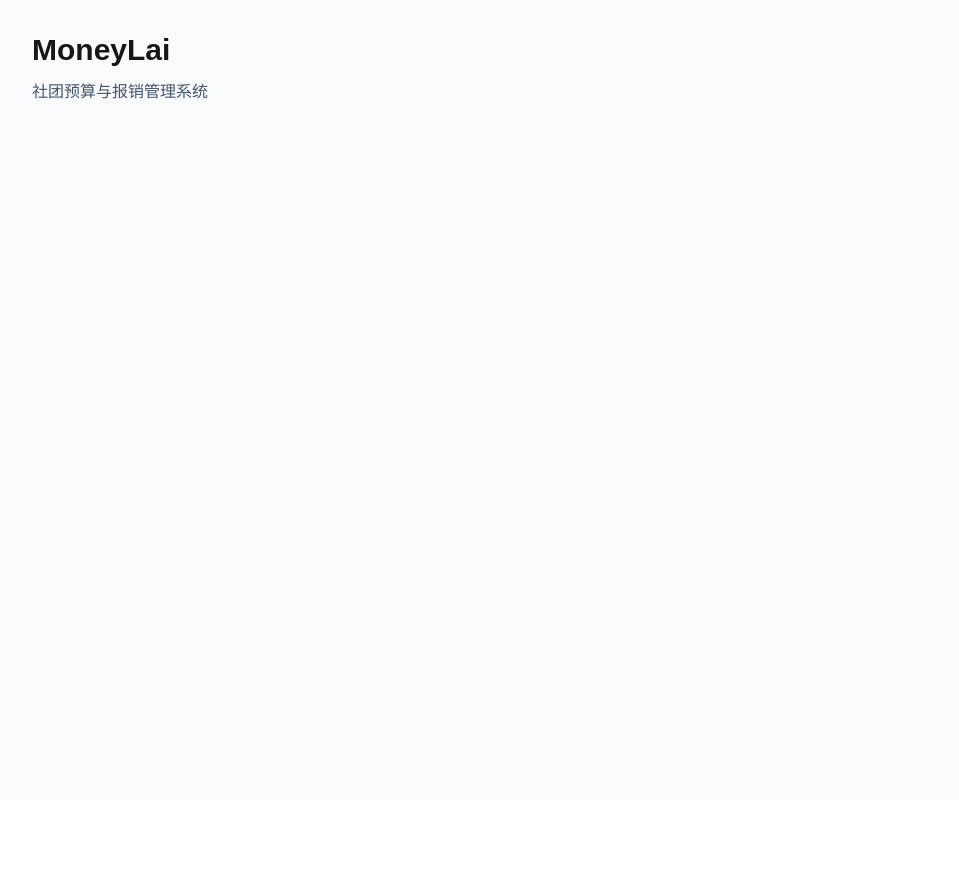
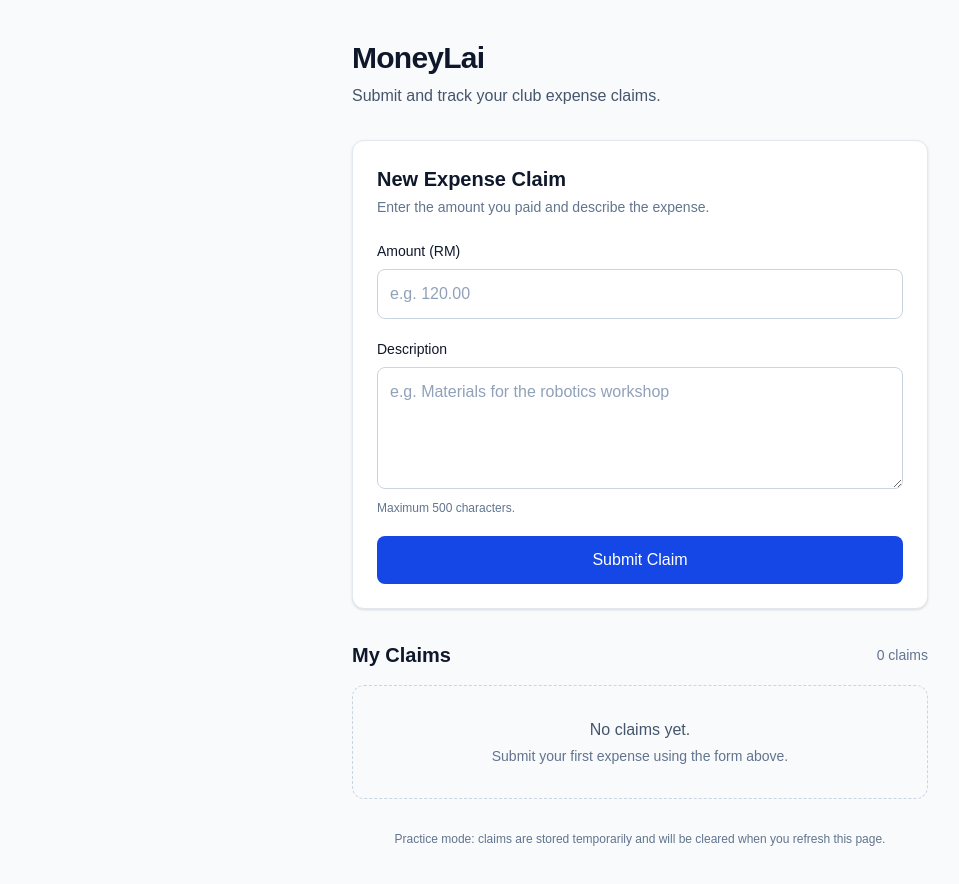
Before and after one commit to JLeongXD/AIROST2627_MoneyLai, a Next.js app in the folder web/: page / in a window 1280 px wide. Shown: the top 884 px of the page, without its empty margins (0-959 px from the left). Before the commit the page ends 800 px from the top, so only its background shows below. Built offline with nearby package versions, Linux system fonts and the light colour scheme.

Commit message:
Implement expense claim submission form and display claims list

```diff
--- a/web/app/page.tsx
+++ b/web/app/page.tsx
@@ -1,11 +1,183 @@
+"use client";
+
+import { useState } from "react";
+import type { FormEvent } from "react";
+
+type Claim = {
+  id: string;
+  amount: number;
+  description: string;
+};
+
 export default function Home() {
+  const [amount, setAmount] = useState(""); //useState-React 用来记住网页当前数据的地方。
+  const [description, setDescription] = useState("");
+  const [claims, setClaims] = useState<Claim[]>([]);
+  const [error, setError] = useState("");
+
+  function handleSubmit(event: FormEvent<HTMLFormElement>) {
+    event.preventDefault();
+
+    const numericAmount = Number(amount);
+
+    if (!Number.isFinite(numericAmount) || numericAmount <= 0) {
+      setError("Please enter an amount greater than 0.");
+      return;
+    }
+
+    if (!/^\d+(\.\d{1,2})?$/.test(amount.trim())) {
+      setError("Please enter an amount with up to two decimal places.");
+      return;
+    }
+
+    if (!description.trim()) {
+      setError("Please enter a description.");
+      return;
+    }
+
+    const newClaim: Claim = {
+      id: crypto.randomUUID(),
+      amount: numericAmount,
+      description: description.trim(),
+    };
+
+    setClaims((previousClaims) => [newClaim, ...previousClaims]);
+
+    setAmount("");
+    setDescription("");
+    setError("");
+  }
+
   return (
-    <main className="min-h-screen bg-slate-50 p-8">
-      <h1 className="text-3xl font-bold">MoneyLai</h1>
+    <main className="min-h-screen bg-slate-50 px-4 py-10 text-slate-900">
+      <div className="mx-auto max-w-xl">
+        <header>
+          <h1 className="text-3xl font-bold tracking-tight">MoneyLai</h1>
 
-      <p className="mt-3 text-slate-600">
-        社团预算与报销管理系统
-      </p>
+          <p className="mt-2 text-slate-600">
+            Submit and track your club expense claims.
+          </p>
+        </header>
+
+        <section className="mt-8 rounded-xl border border-slate-200 bg-white p-6 shadow-sm">
+          <h2 className="text-xl font-semibold">New Expense Claim</h2>
+
+          <p className="mt-1 text-sm text-slate-500">
+            Enter the amount you paid and describe the expense.
+          </p>
+
+          <form
+            noValidate
+            onSubmit={handleSubmit}
+            className="mt-6 space-y-5"
+          >
+            <div>
+              <label
+                htmlFor="amount"
+                className="block text-sm font-medium"
+              >
+                Amount (RM)
+              </label>
+
+              <input
+                id="amount"
+                name="amount"
+                type="number"
+                inputMode="decimal"
+                min="0.01"
+                step="0.01"
+                required
+                value={amount}
+                onChange={(event) => setAmount(event.target.value)}
+                placeholder="e.g. 120.00"
+                className="mt-2 w-full rounded-lg border border-slate-300 bg-white p-3 outline-none placeholder:text-slate-400 focus:border-blue-600 focus:ring-2 focus:ring-blue-100"
+              />
+            </div>
+
+            <div>
+              <label
+                htmlFor="description"
+                className="block text-sm font-medium"
+              >
+                Description
+              </label>
+
+              <textarea
+                id="description"
+                name="description"
+                required
+                rows={4}
+                maxLength={500}
+                value={description}
+                onChange={(event) => setDescription(event.target.value)}
+                placeholder="e.g. Materials for the robotics workshop"
+                className="mt-2 w-full resize-y rounded-lg border border-slate-300 bg-white p-3 outline-none placeholder:text-slate-400 focus:border-blue-600 focus:ring-2 focus:ring-blue-100"
+              />
+
+              <p className="mt-1 text-xs text-slate-500">
+                Maximum 500 characters.
+              </p>
+            </div>
+
+            {error && (
+              <p role="alert" className="text-sm text-red-600">
+                {error}
+              </p>
+            )}
+
+            <button
+              type="submit"
+              className="w-full rounded-lg bg-blue-700 px-4 py-3 font-medium text-white transition-colors hover:bg-blue-800 focus-visible:outline-2 focus-visible:outline-offset-2 focus-visible:outline-blue-700"
+            >
+              Submit Claim
+            </button>
+          </form>
+        </section>
+
+        <section className="mt-8" aria-labelledby="claims-heading">
+          <div className="flex items-center justify-between">
+            <h2 id="claims-heading" className="text-xl font-semibold">
+              My Claims
+            </h2>
+
+            <span className="text-sm text-slate-500">
+              {claims.length} {claims.length === 1 ? "claim" : "claims"}
+            </span>
+          </div>
+
+          {claims.length === 0 ? (
+            <div className="mt-4 rounded-xl border border-dashed border-slate-300 p-8 text-center">
+              <p className="font-medium text-slate-600">No claims yet.</p>
+
+              <p className="mt-1 text-sm text-slate-500">
+                Submit your first expense using the form above.
+              </p>
+            </div>
+          ) : (
+            <ul className="mt-4 space-y-3">
+              {claims.map((claim) => (
+                <li
+                  key={claim.id}
+                  className="rounded-xl border border-slate-200 bg-white p-5 shadow-sm"
+                >
+                  <p className="text-lg font-semibold">
+                    RM {claim.amount.toFixed(2)}
+                  </p>
+
+                  <p className="mt-2 whitespace-pre-wrap break-words text-sm text-slate-600">
+                    {claim.description}
+                  </p>
+                </li>
+              ))}
+            </ul>
+          )}
+        </section>
+
+        <p className="mt-8 text-center text-xs text-slate-500">
+          Practice mode: claims are stored temporarily and will be cleared
+          when you refresh this page.
+        </p>
+      </div>
     </main>
   );
 }
```
